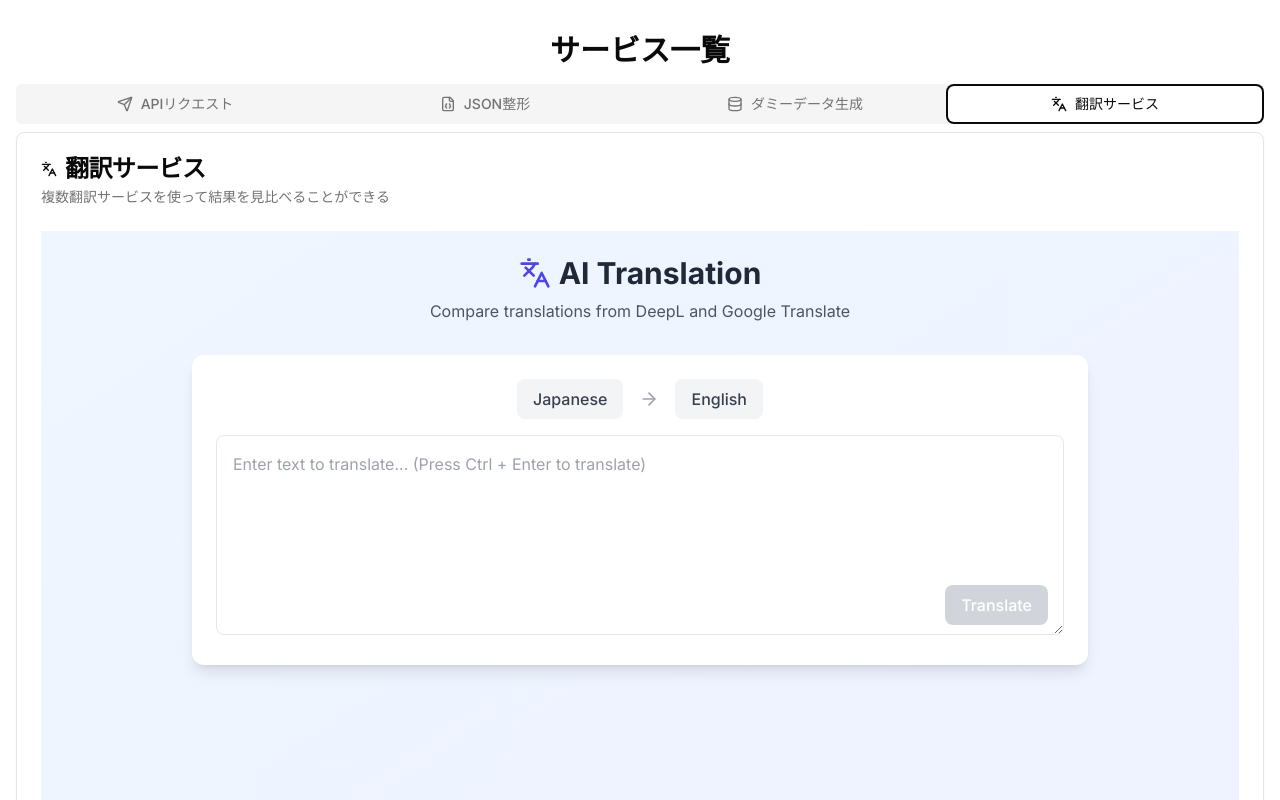
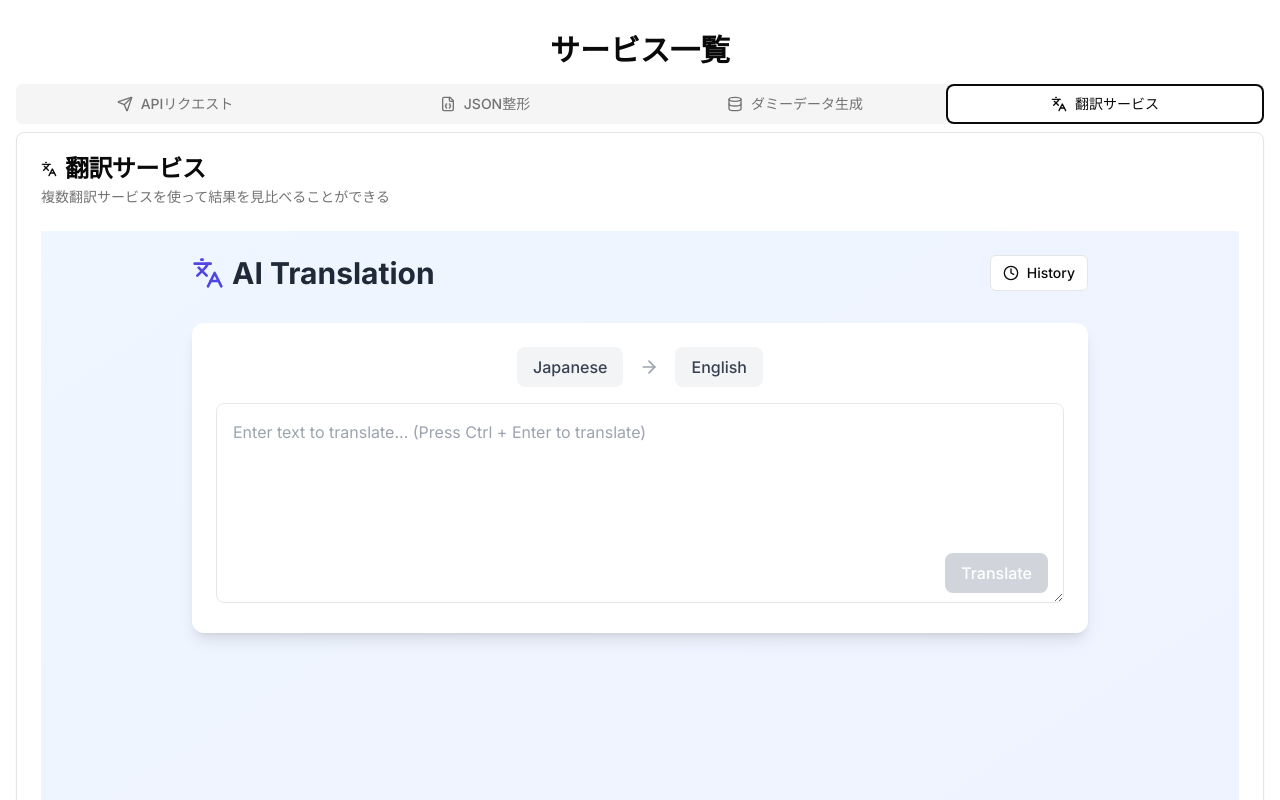
Before and after one commit to yugo-ibuki/develper, a Next.js app: page / in a window 1280 px wide. Both pictures are taken after a click on the tab "翻訳サービス". Shown: the top 800 px of the page. Built offline with nearby package versions, Linux system fonts and the light colour scheme; no server answers; the database is empty; what deepl-node would draw is missing.

Commit message:
implement Modal

```diff
--- /dev/null
+++ b/app/_components/TranslationHistoryModal.tsx
@@ -0,0 +1,31 @@
+import React from 'react';
+import { Clock } from 'lucide-react';
+import {
+  Dialog,
+  DialogContent,
+  DialogHeader,
+  DialogTitle,
+  DialogTrigger,
+} from '@/components/ui/dialog';
+import { Button } from '@/components/ui/button';
+
+const TranslationHistoryModal = () => {
+  return (
+    <Dialog>
+      <DialogTrigger asChild>
+        <Button variant="outline" size="sm" className="gap-2">
+          <Clock className="h-4 w-4" />
+          History
+        </Button>
+      </DialogTrigger>
+      <DialogContent>
+        <DialogHeader>
+          <DialogTitle>Translation History</DialogTitle>
+        </DialogHeader>
+        <div>test{/* モーダルの内容はこれから実装 */}</div>
+      </DialogContent>
+    </Dialog>
+  );
+};
+
+export default TranslationHistoryModal;
--- a/app/_components/pages/TranslationPage.tsx
+++ b/app/_components/pages/TranslationPage.tsx
@@ -3,6 +3,7 @@ import { Languages } from 'lucide-react';
 import TranslationResult from '@/components/TranslationResult';
 import TranslationInput from '@/components/TranslationInput';
 import { useTranslation } from '@/components/pages/hooks/TranslationPage/useTranslation';
+import TranslationHistoryModal from '@/components/TranslationHistoryModal';
 
 function TranslationPage() {
   const [text, setText] = useState('');
@@ -46,12 +47,12 @@ function TranslationPage() {
   return (
     <div className="min-h-screen bg-gradient-to-br from-blue-50 to-indigo-50 p-6">
       <div className="mx-auto max-w-4xl">
-        <div className="mb-8 text-center">
-          <div className="mb-2 flex items-center justify-center gap-2">
+        <div className="mb-8 flex items-center justify-between">
+          <div className="flex items-center gap-2">
             <Languages className="h-8 w-8 text-indigo-600" />
             <h1 className="text-3xl font-bold text-gray-800">AI Translation</h1>
           </div>
-          <p className="text-gray-600">Compare translations from DeepL and Google Translate</p>
+          <TranslationHistoryModal />
         </div>
 
         <div className="mb-6 rounded-xl bg-white p-6 shadow-lg">
```
